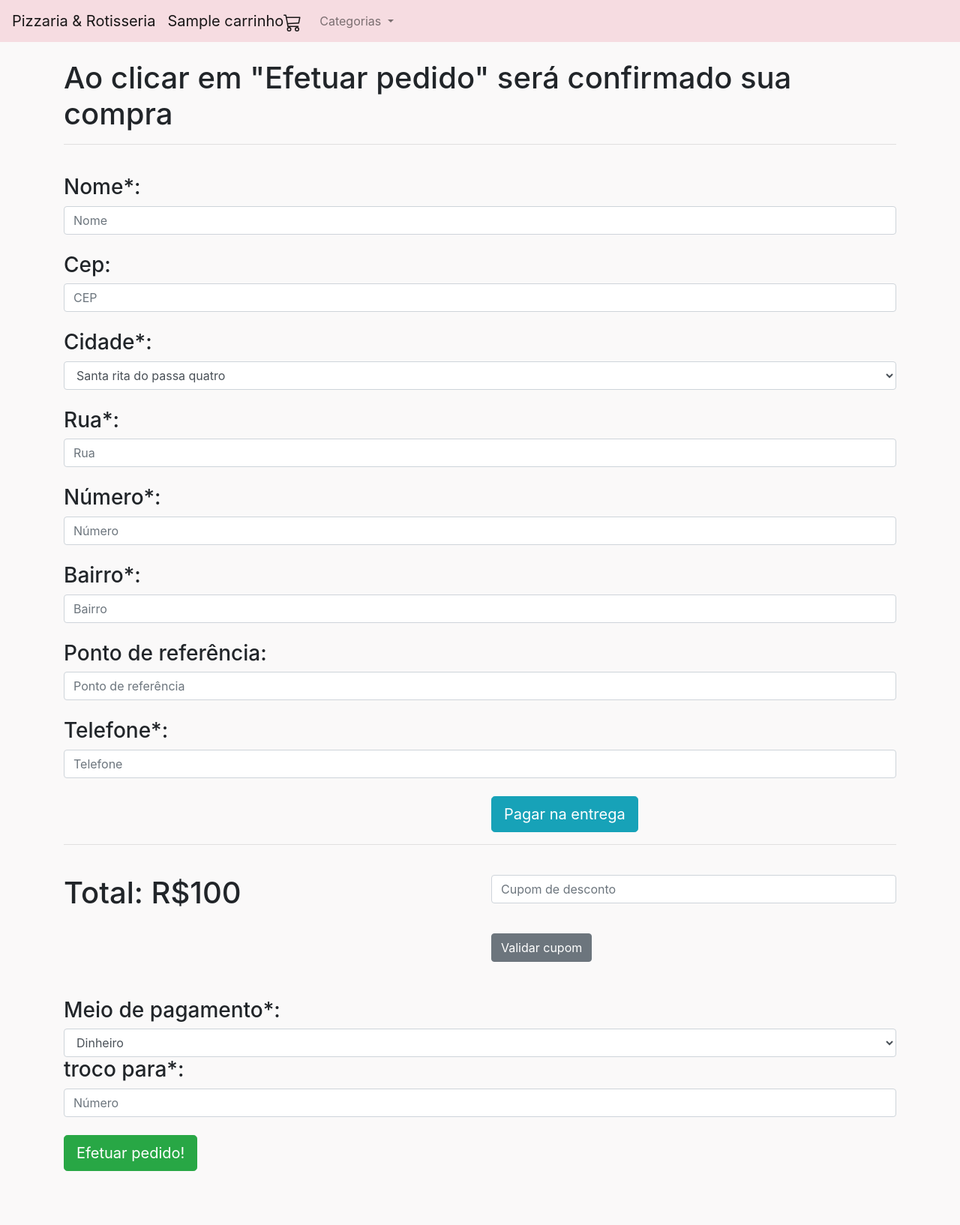
After one commit to heltonteixeira92/Delivery, a Django app: template pedido/templates/finalizar_pedido.html in a window 1280 px wide. The commit adds this page. Shown: the whole page at 75% size. Run offline with Django 3.2, Linux system fonts and the light colour scheme; tables that the repository leaves empty hold one stand-in row (values such as "Sample post"); the template is opened without the code that fills it: values that come from a table or form of the project are taken from there, most other values are stand-ins (such as "Sample title", 1, 10 or a date in 2020).

Commit message:
adicionado cupom de desconto e finalizacao de pedido

```diff
--- /dev/null
+++ b/pedido/templates/finalizar_pedido.html
@@ -0,0 +1,220 @@
+{% extends 'base.html'%}
+
+{% block 'head' %}
+<script src="https://code.jquery.com/jquery-3.4.1.js"></script>
+
+<script>$(document).ready(function() {
+
+    function limpa_formulário_cep() {
+        // Limpa valores do formulário de cep.
+        $("#rua").val("");
+        $("#bairro").val("");
+    }
+
+    //Quando o campo cep perde o foco.
+    $("#cep").blur(function() {
+        //Nova variável "cep" somente com dígitos.
+        var cep = $(this).val().replace(/\D/g, '');
+
+        //Verifica se campo cep possui valor informado.
+        if (cep != "") {
+
+            //Expressão regular para validar o CEP.
+            var validacep = /^[0-9]{8}$/;
+
+            //Valida o formato do CEP.
+            if(validacep.test(cep)) {
+
+                //Preenche os campos com "..." enquanto consulta webservice.
+                $("#rua").val("...");
+                $("#bairro").val("...");
+
+
+                //Consulta o webservice viacep.com.br/
+                $.getJSON("https://viacep.com.br/ws/"+ cep +"/json/?callback=?", function(dados) {
+
+                    if (!("erro" in dados)) {
+                        //Atualiza os campos com os valores da consulta.
+                        $("#rua").val(dados.logradouro);
+                        $("#bairro").val(dados.bairro);
+
+                    } //end if.
+                    else {
+                        //CEP pesquisado não foi encontrado.
+                        limpa_formulário_cep();
+                        alert("CEP não encontrado.");
+                    }
+                });
+            } //end if.
+            else {
+                //cep é inválido.
+                limpa_formulário_cep();
+                alert("Formato de CEP inválido.");
+            }
+        } //end if.
+        else {
+            //cep sem valor, limpa formulário.
+            limpa_formulário_cep();
+        }
+    });
+});
+
+
+
+</script>
+
+
+{%endblock%}
+
+
+{%block 'conteudo'%}
+<div class="container">
+
+
+  <br>
+  <h1 class="rosa">Ao clicar em "Efetuar pedido" será confirmado sua compra</h1>
+  <hr>
+  {%if erro == '1'%}
+    <div class="alert alert-danger" role="alert">
+        Escolha ao menos um produto antes de efetuar a compra!
+    </div>
+
+  {%endif%}
+
+
+    <div class="row">
+
+        <div class="col-sm fundo">
+
+        <form method="post" action="{% url 'finalizar_pedido' %}">{% csrf_token %}
+
+          <br>
+          <h3 class="rosa">Nome*:</h3>
+          <input type="text" required="required" class="form-control" placeholder="Nome" name="nome">
+
+          <br>
+          <h3 class="rosa">Cep:</h3>
+          <input type="text" class="form-control" id="cep" placeholder="CEP" name="cep">
+
+          <br>
+          <h3 class="rosa">Cidade*:</h3>
+          <select class="form-control">
+            <option selected>Santa rita do passa quatro</option>
+          </select>
+
+          <br>
+          <h3 class="rosa">Rua*:</h3>
+          <input type="text" required="required" class="form-control" placeholder="Rua" id="rua" name="rua">
+
+          <br>
+          <h3 class="rosa">Número*:</h3>
+          <input type="text" required="required" class="form-control" placeholder="Número" name="numero">
+
+          <br>
+          <h3 class="rosa">Bairro*:</h3>
+          <input type="text" required="required" class="form-control" placeholder="Bairro" id="bairro" name="bairro">
+
+          <br>
+          <h3 class="rosa">Ponto de referência:</h3>
+          <input type="text" class="form-control" placeholder="Ponto de referência" name="pt_referencia">
+
+          <br>
+          <h3 class="rosa">Telefone*:</h3>
+          <input type="text" required="required" class="form-control" placeholder="Telefone" name="telefone">
+          <br>
+
+
+
+    </div>
+
+  </div>
+  <div class="row">
+    <div class="col-sm fundo">
+
+    </div>
+
+    <div class="col-sm fundo">
+        <div class="btn btn-info btn-lg" onclick="pagar_entrega()">Pagar na entrega</div>
+    </div>
+
+
+</div>
+<hr>
+<br>
+
+<div class="row">
+    <div class="col-sm fundo">
+        <h1 id="total">Total: R${{total}}0</h1>
+    </div>
+
+    <div class="col-sm fundo">
+        <input id="inputCupom" class="form-control" type="text" name="cupom" placeholder="Cupom de desconto">
+        <p id="msg"></p>
+        <br>
+        <div id="btnCupom" class="btn btn-secondary" onclick="validaCupom()">Validar cupom</div>
+    </div>
+
+
+</div>
+<br>
+<br>
+
+<div id="pagamento">
+
+    <h3 class="rosa">Meio de pagamento*:</h3>
+    <select name="meio_pagamento" class="form-control" onchange="javascript:dinheiro(this);">
+      <option value="1">Dinheiro</option>
+      <option value="2">Cartão</option>
+    </select>
+
+    <div id="troco">
+        <h3 class="rosa">troco para*:</h3>
+        <input type="text" class="form-control" placeholder="Número" name="troco_para">
+    </div>
+    <br>
+    <button onclick="envia()" class="btn btn-success btn-lg">Efetuar pedido!</button>
+
+</div>
+
+<div style="display: none;" id="pagamaneto_online">
+teste
+
+</div>
+</form>
+
+</div>
+
+<script>
+function validaCupom(){
+   cupom = document.getElementById('inputCupom').value
+   $.ajax({
+            url: "{% url 'validaCupom'%}",
+            method: 'post',
+            data: {
+                'csrfmiddlewaretoken': '{{ csrf_token }}',
+                'cupom': cupom
+            },
+            success: function(resposta){
+              resposta = JSON.parse(resposta)
+              div_total = document.getElementById('total')
+              msg = document.getElementById('msg')
+              if(resposta['status'] == 1){
+                div_total.innerHTML = 'Total: R${{total}}0'
+                msg.innerHTML = "Cupom inválido"
+                msg.style.color = 'red'
+              }else{
+                div_total.innerHTML = 'De: <s>R${{total}}0</s> Por R$' + resposta['total_com_desconto'] + '0'
+                msg.innerHTML = resposta['desconto'] + "% aplicado com sucesso"
+                msg.style.color = 'green'
+              }
+
+
+            }
+
+        })
+}
+</script>
+
+
+
+{%endblock%}
--- /dev/null
+++ b/pedido/urls.py
@@ -0,0 +1,7 @@
+from django.urls import path
+from . import views
+
+urlpatterns = [
+    path('finalizar_pedido/', views.finalizar_pedido, name='finalizar_pedido'),
+    path('validaCupom/', views.validaCupom, name='validaCupom'),
+]
--- a/projdelivery/urls.py
+++ b/projdelivery/urls.py
@@ -21,6 +21,7 @@ from django.conf.urls.static import static
 urlpatterns = [
     path('admin/', admin.site.urls),
     path('', include('produto.urls')),
+    path('', include('pedido.urls')),
 ]
 
 urlpatterns += static(settings.STATIC_URL, document_root=settings.STATIC_ROOT)
--- a/templates/carrinho.html
+++ b/templates/carrinho.html
@@ -29,8 +29,8 @@
     </table>
     <h3>Frete: R${{frete}}0</h3>
     <h1 class="titulo">Total: </h1>
-    <h2 style="color: gray;">&nbsp R${{Total}}0 </h2>
-    <a href="" class="btn btn-success">Finalizar compra</a>
+    <h2 style="color: gray;">&nbsp R${{total}}0 </h2>
+    <a href="{% url 'finalizar_pedido' %}" class="btn btn-success">Finalizar compra</a>
     <a href="{% url 'home' %}" class="btn btn-primary">Continuar comprando</a>
 </div>
 {% endblock %}
```
Also changed, not shown: pedido/admin.py (+7 -1 lines), pedido/models.py (+11 -0 lines), pedido/templates/pedido_realizado.html (added, +7 -0 lines), pedido/views.py (+88 -2 lines), pedido/migrations/0002_auto_20210716_1450.py (added), pedido/migrations/0003_auto_20210716_1500.py (added).
